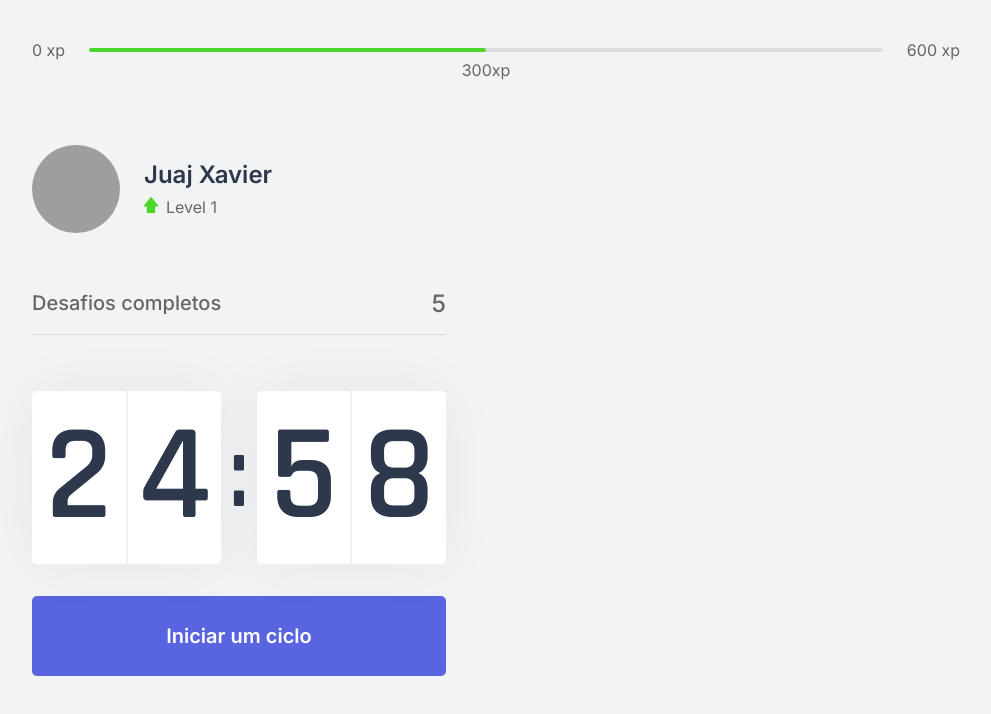
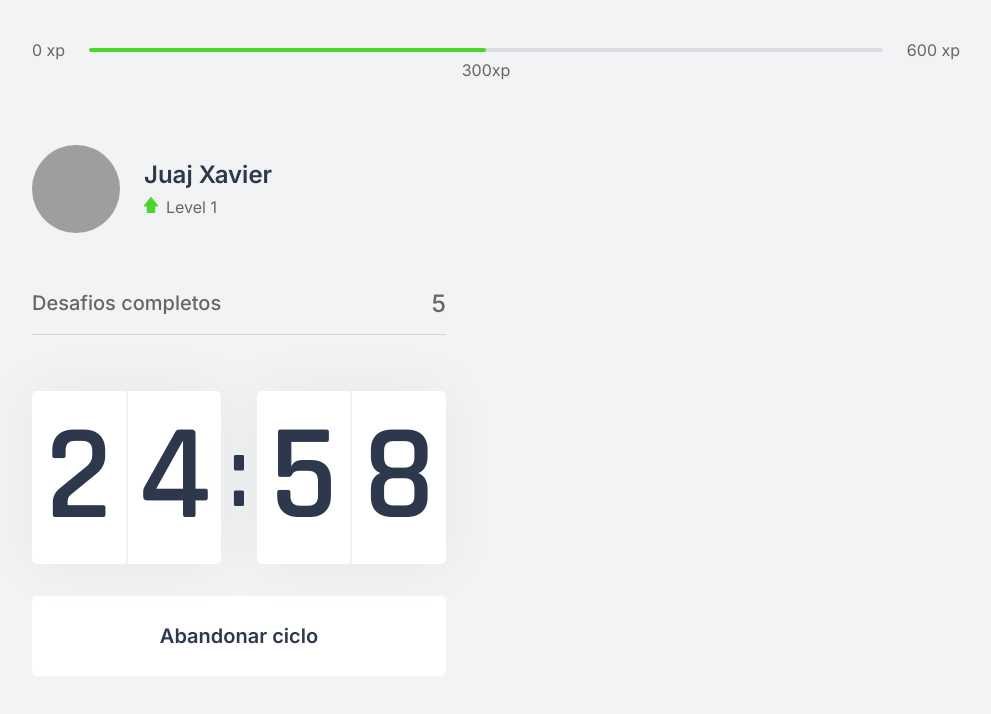
Before and after one commit to JuajXavier/upme, a Next.js app: page / in a window 1280 px wide. Both pictures are taken after a click on the button "Iniciar um ciclo". Shown: the top 714 px of the page, without its empty margins (144-1135 px from the left). Built offline with nearby package versions, Linux system fonts and the light colour scheme; grey boxes are pictures that could not be loaded.

Commit message:
Add reset funcionality to timer

```diff
--- a/src/components/Countdown.tsx
+++ b/src/components/Countdown.tsx
@@ -1,9 +1,11 @@
 import { useState, useEffect } from 'react';
 import styles from '../styles/components/Countdown.module.css';
 
+let countdownTimeout: NodeJS.Timeout; // variável global do js
+
 export function Countdown() {
     const [time, setTime] = useState(25 * 60); // 25 * 60 pra passar 25 minutos pra segundos.
-    const [active, setActive] = useState(false); // estado que armazena a atividade ou não do timer.
+    const [isActive, setIsActive] = useState(false); // estado que armazena a atividade ou não do timer.
 
     const minutes = Math.floor(time/60); // Math.floor para arredondar o número pra baixo, 24.3 pra 24, por exemplo.
     const seconds = time % 60 // resto da divisão pra ver quantos segundos faltam.
@@ -12,16 +14,23 @@
     const [secondLeft, secondRight] = String(seconds).padStart(2, '0').split(''); //minutos e segundso dividos entre esquerda e direita em [] = desestruturação js.
 
     function startCountdown() {
-        setActive(true);
+        setIsActive(true);
+    }
+
+    function resetCountdown() {
+        clearTimeout(countdownTimeout); // para cortar o timeout atual.
+        setIsActive(false);
+        setTime(25 * 60);
+
     }
 
     useEffect(() => {
-        if (active && time > 0) {
-            setTimeout(() => { // setTimeout = pra algo acontecer depois de x tempo.
+        if (isActive && time > 0) {
+            countdownTimeout = setTimeout(() => { // setTimeout = pra algo acontecer depois de x tempo.
                 setTime(time - 1)
             }, 1000) // função executada depois de 1segundo.
         }
-    }, [active, time]) // disparado quando o active for atualizado pelo valor armazenado em setActive e time em setTime.
+    }, [isActive, time]) // disparado quando o active for atualizado pelo valor armazenado em setActive e time em setTime.
 
     return (
         <div>
@@ -37,6 +46,16 @@
                 </div>
             </div>
 
+            { isActive ? (
+                <button
+                    type="button"
+                    className={`${styles.countdownButton} ${styles.countdownButtonActive}`} // Concatenando estilos.
+                    onClick={resetCountdown}
+                >
+                    Abandonar ciclo
+                </button>
+
+            ) : (
                 <button
                     type="button"
                     className={styles.countdownButton}
@@ -44,6 +63,8 @@
                 >
                     Iniciar um ciclo
                 </button>
+            ) }
+
         </div>
     );
 }
--- a/src/styles/components/Countdown.module.css
+++ b/src/styles/components/Countdown.module.css
@@ -62,3 +62,13 @@
 .countdownButton:hover {
   background: var(--blue-dark);
 }
+
+.countdownButtonActive {
+  background: var(--white);
+  color: var(--title);
+}
+
+.countdownButtonActive:hover {
+  background: var(--red);
+  color: var(--white);
+}
```
Lines whose indentation alone changed are shown as unchanged.
